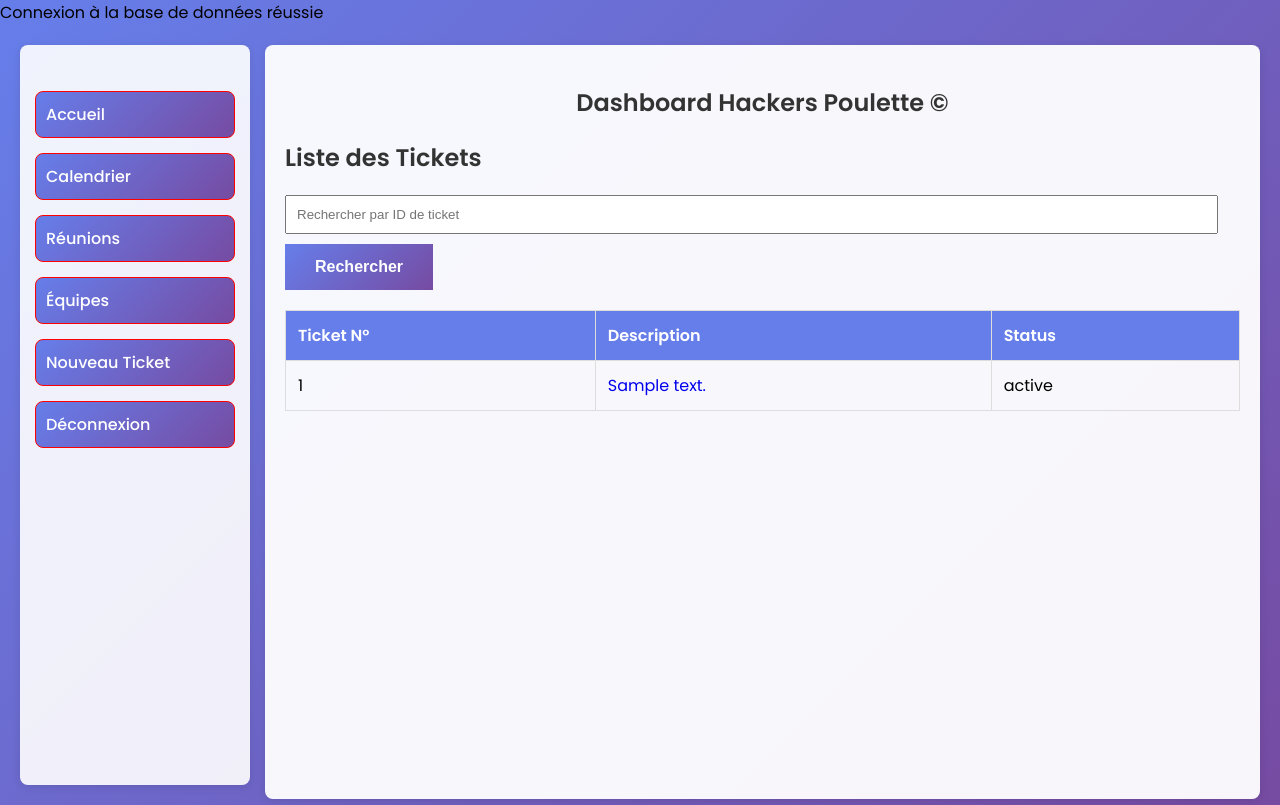
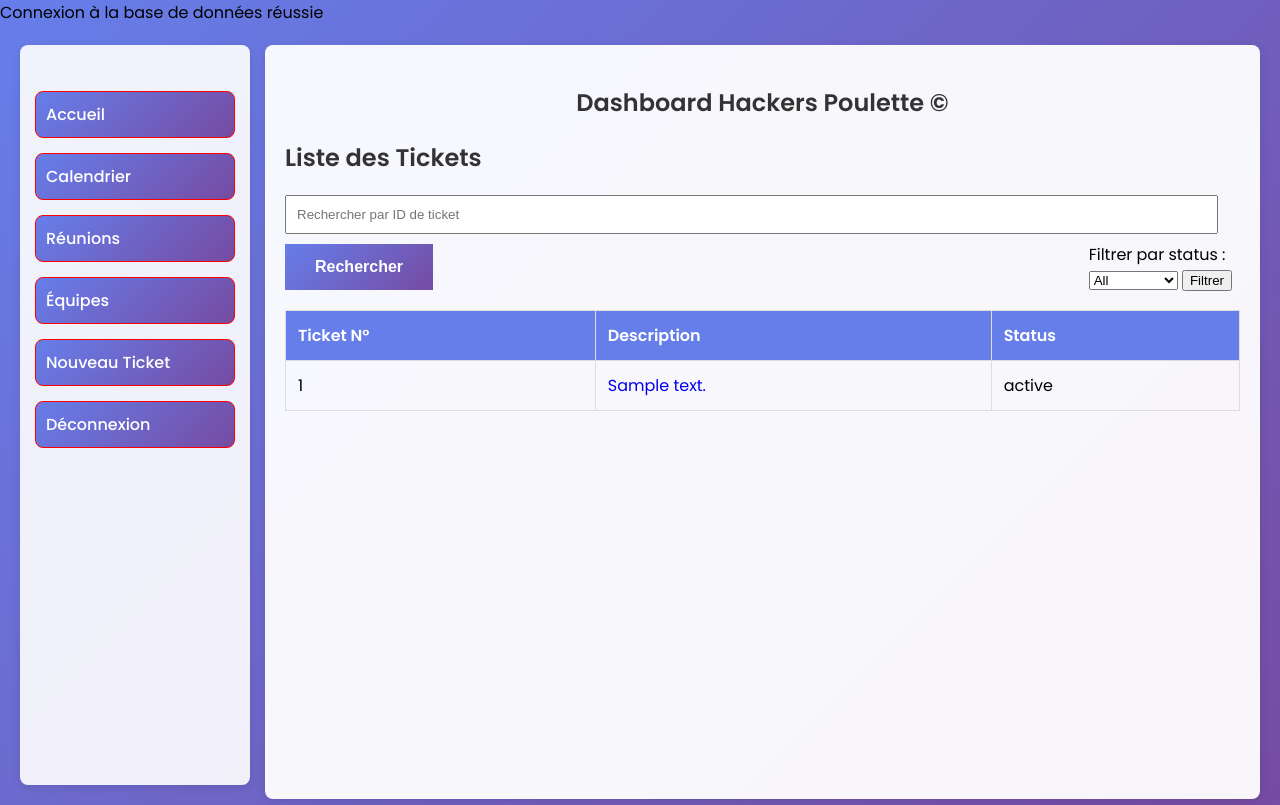
Before and after one commit to Neogiciaa/HackersPoulette, a PHP site: page /Hackers-Poulette/dashboard.php in a window 1280 px wide. Run offline with PHP 8.4, Linux system fonts and the light colour scheme; tables that the repository leaves empty or names only in its code hold one stand-in row (values such as "Sample post").

Commit message:
Added filter logic

```diff
--- a/pages/dashboard.php
+++ b/pages/dashboard.php
@@ -17,6 +17,25 @@ if (isset($_POST['search'])) {
     } catch (PDOException $error) {
         echo $error->getMessage();
     }
+}
+
+if (isset($_POST['filter'])) {
+    $selectedStatus = $_POST['filter'];
+
+    try {
+        if ($selectedStatus === 'all') {
+            $query = $connexion->prepare("SELECT * FROM Ticket");
+            $query->execute();
+        } else {
+            $query = $connexion->prepare("SELECT * FROM Ticket WHERE status = :status");
+            $query->execute(['status' => $selectedStatus]);
+        }
+        $result = $query->fetchAll();
+
+    } catch (PDOException $error) {
+        echo $error->getMessage();
+    }
+
 }
 
 ?>
@@ -54,7 +73,19 @@ if (isset($_POST['search'])) {
                 <label for="ticket_id">
                     <input type="text" name="ticket_id" placeholder="Rechercher par ID de ticket" value="<?= htmlspecialchars($searchId ?? '') ?>">
                 </label>
-                <input type="submit" name="search" value="Rechercher" <?= empty($searchId) ? 'disabled' : '' ?>>
+                <input type="submit" name="search" value="Rechercher">
+                <div class="filter-container">
+                    <label for="filter">Filtrer par status :</label>
+                    <div class="filter-dropdown">
+                        <select name="filter" id="filter">
+                            <option value="all">All</option>
+                            <option value="Pending">Pending</option>
+                            <option value="In progress">In progress</option>
+                            <option value="Done">Done</option>
+                        </select>
+                        <button type="submit">Filtrer</button>
+                    </div>
+                </div>
             </form>
 
             <div class="ticket-list">
--- a/styles/dashboard.css
+++ b/styles/dashboard.css
@@ -132,6 +132,16 @@ form input[type="submit"] {
     }
 }
 
+.filter-container {
+    display: flex;
+    flex-direction: column;
+    position : absolute;
+    right: 0;
+    margin-top: -3rem;
+    margin-right: 3rem;
+}
+
+
 @media (max-width: 768px) {
     body {
         padding: 20px 10px;
```
